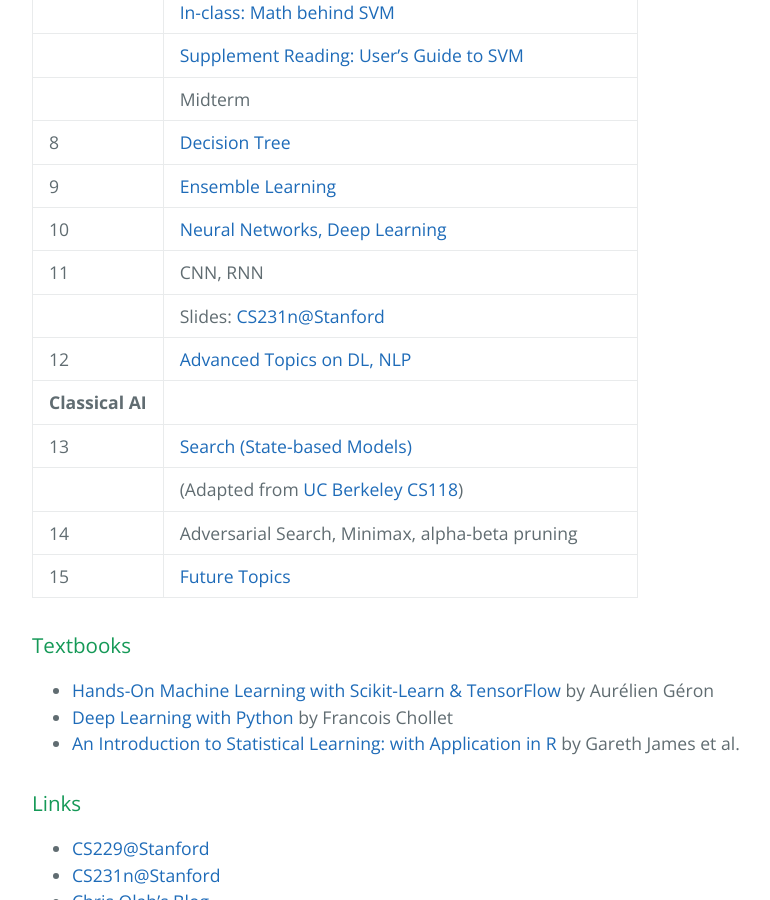
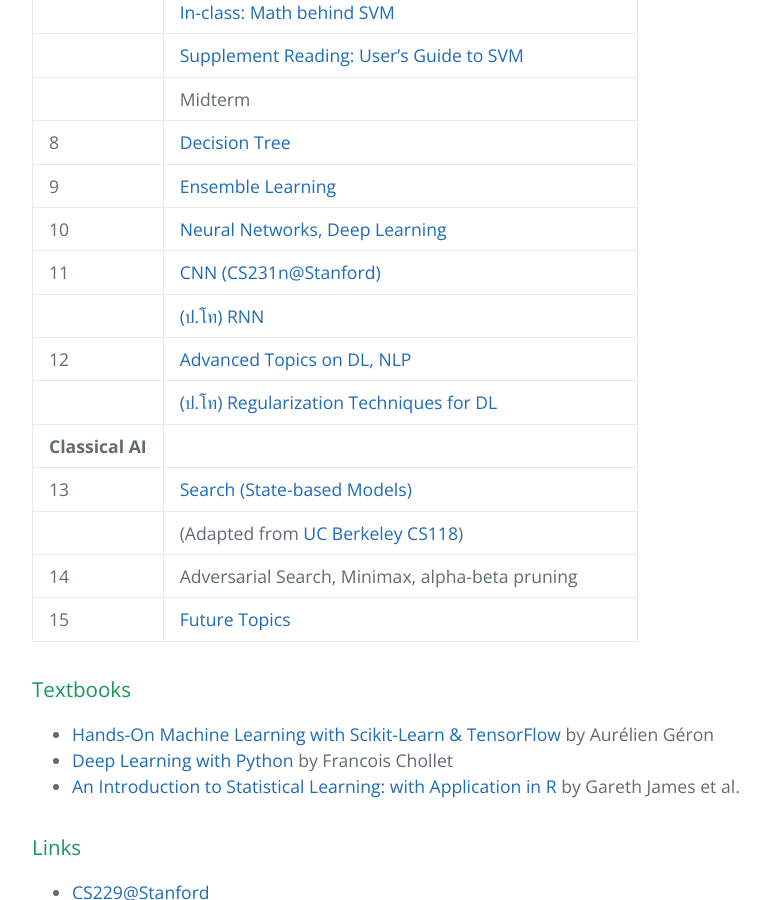
Before and after one commit to pratch/ml_course, a Jekyll site: the page built from index.md, in a window 1280 px wide and 900 px high, scrolled down 1682 px. Shown: the whole window, without its empty margins (192-962 px from the left). Built offline with Jekyll 4.4.1, drawn with Linux system fonts in a browser that asks for light colours.

Commit message:
Added advanced slides

```diff
--- a/index.md
+++ b/index.md
@@ -68,9 +68,10 @@ layout: default
 | 8 | [Decision Tree](slides/8-decision-tree.pdf)|
 | 9 | [Ensemble Learning](slides/9-decision-tree-ensemble.pdf)|
 | 10 | [Neural Networks, Deep Learning](slides/10-neural-networks.pdf) |
-| 11 | CNN, RNN |
-|    | Slides: [CS231n@Stanford](http://cs231n.stanford.edu/slides/2017/cs231n_2017_lecture5.pdf) |
+| 11 | [CNN (CS231n@Stanford)](http://cs231n.stanford.edu/slides/2017/cs231n_2017_lecture5.pdf) |
+|    | [(ป.โท) RNN](slides/recurrent-neural-networks.pdf)  |
 | 12 | [Advanced Topics on DL, NLP](slides/13-advanced-topics.pdf) |
+|    | [(ป.โท) Regularization Techniques for DL](slides/advanced-topics-dl.pdf)|
 | **Classical AI** ||
 | 13 | [Search (State-based Models)](slides/12-search.pdf) |
 |    | (Adapted from [UC Berkeley CS118](http://ai.berkeley.edu/slides/Lecture%202%20--%20Uninformed%20Search/SP14%20CS188%20Lecture%202%20--%20Uninformed%20Search.pptx)) |
```
